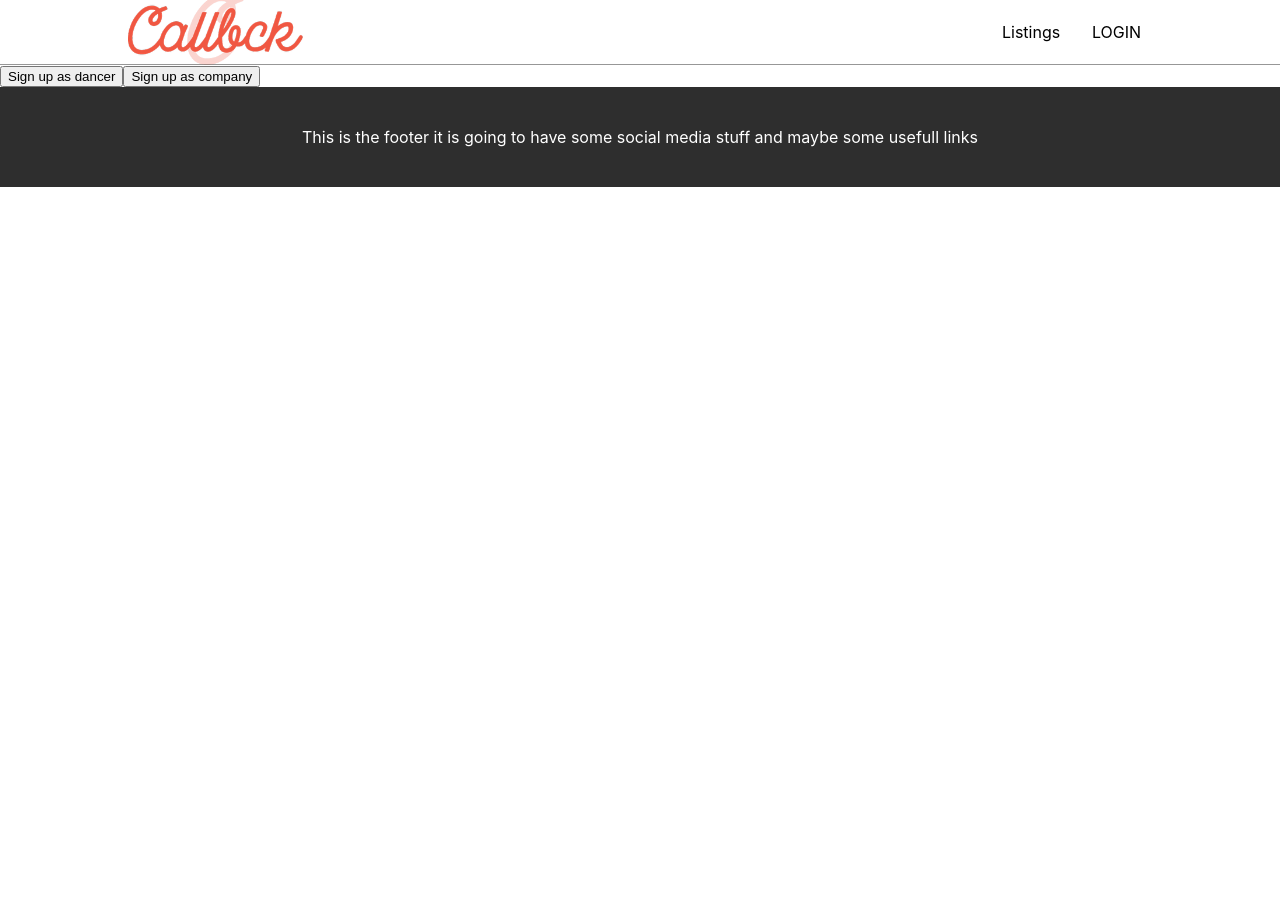
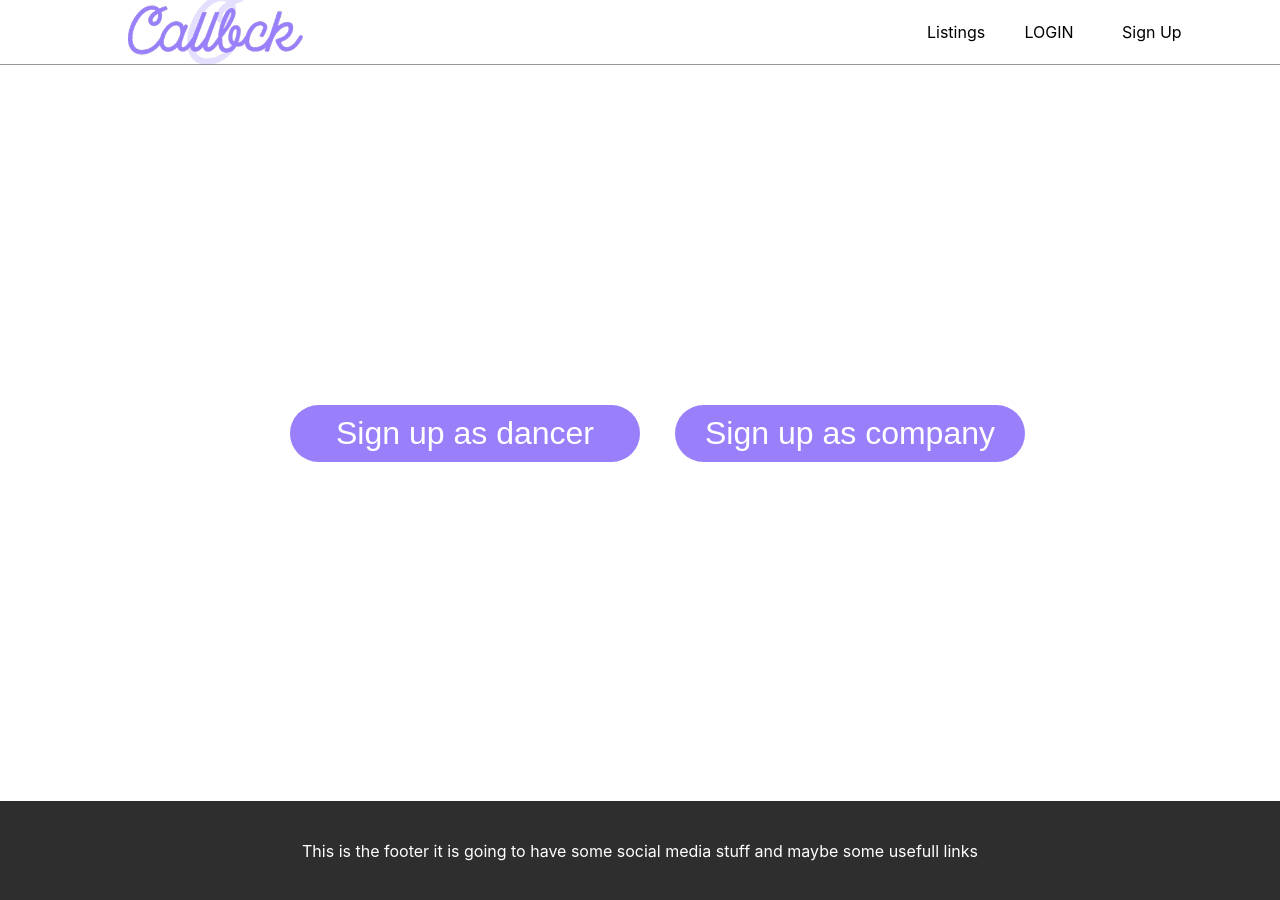
Before and after one commit to ItsAnyaS/Callbck, a React (Create React App) app in the folder client/: page /signup in a window 1280 px wide. Before the commit the page ends 800 px from the top, so only its background shows below. Built offline with nearby package versions, Linux system fonts and the light colour scheme; the HTML template or start-up script is replaced by a standard one.

Commit message:
added stlyling to sign up

```diff
--- a/client/src/components/AuthPage.js
+++ b/client/src/components/AuthPage.js
@@ -1,11 +1,12 @@
 import { useNavigate } from "react-router-dom"
+import '../styles/AuthPage.css'
 const AuthPage = () => {
     const navigate = useNavigate()
     return (
-        <main>
+        <main id="select-signup">
             <section>
-            <button onClick={()=> {navigate('/dancer/signup')}}>Sign up as dancer</button>
-            <button onClick={()=> {navigate('/company/signup')}}>Sign up as company</button>
+            <button className="hover" onClick={()=> {navigate('/dancer/signup')}}>Sign up as dancer</button>
+            <button className="hover" onClick={()=> {navigate('/company/signup')}}>Sign up as company</button>
             </section>
 
         </main>
--- a/client/src/components/ListingPage.js
+++ b/client/src/components/ListingPage.js
@@ -12,6 +12,7 @@ const ListingPage = () => {
         const getCurrentListing = async()=> {
             let req = await fetch(`http://localhost:3000/listings/${currentListingId}`)
             let res = await req.json()
+            console.log(res)
             if (currentListingId < 1){
                 setCurrentListingId(1)
             }
@@ -45,7 +46,7 @@ return (
         </header>
         <section id="listing-page-info">
             <h1>Description:</h1>
-            <p>{displayedListing?.description}</p>
+            <p id="listing-desc">{displayedListing?.description}</p>
             <h3>Location</h3>
             <p>{displayedListing?.location}</p>
             {/* <iframe referrerpolicy="no-referrer-when-downgrade"
@@ -54,12 +55,13 @@ return (
             </iframe> */}
             <h3>Prefered gender:</h3>
             <div id="listing-pref-gender-container">
-            {displayedListing?.dancer_gender?.map((item, index) => {
+            {displayedListing?.dancer_gender[0].map((item, index) => {
                 return (
-                    <p key={index} >{item}</p>
+                    <p className="gender-item" key={index} >{item}</p>
                 )
             })}
             </div>
+            <h3>Dance style:</h3>
             <p>{displayedListing?.style}</p>
             <h3>Years of expirence required: </h3>
             <p>{displayedListing?.years_of_expirence || '0'}</p>
@@ -75,7 +77,7 @@ return (
             <p>{displayedListing?.company?.location}</p>
         </section>
         <section id='listing-pagination-seciton'>
-       {currentListingId - 1 !== 0 ? <button className="lps-rb" onClick={()=> {setCurrentListingId(currentListingId - 1)}}>Previous listing</button>: <button className="lps-rb">Previous listing</button>}
+       {currentListingId - 1 !== 0 ? <button className="lps-rb" onClick={()=> {setCurrentListingId(currentListingId - 1)}}>Previous listing</button>: <button className="lps-rb no-pag">Previous listing</button>}
         <button onClick={()=> {setCurrentListingId(currentListingId + 1)}}>Next listing</button>
         </section>
     </main>
--- a/client/src/components/Navbar.js
+++ b/client/src/components/Navbar.js
@@ -34,13 +34,14 @@ useEffect(() => {
     return (
         <nav id='navbar'>
             <div onClick={()=> {navigate('/')}} id='logo'>
-                <img id='logo-img' src='../callbck-logo.webp'/>
+                <img id='logo-img' src='../callbck-logo-v2.png'/>
             </div>
             <ul id='nav-list'>
                 <NavLink style={{textDecoration: 'none', color: 'black'}} to='/search'><li className="nav-item">Listings</li></NavLink>
               { isLoggedIn&& <NavLink style={{textDecoration: 'none', color: 'black'}} to={`/${globalUser?.isDancer? 'dancer_profile': 'company_profile'}`}><li className="nav-item">Profile</li></NavLink>}
               { isLoggedIn&& <NavLink style={{textDecoration: 'none', color: 'black'}} onClick={handleSignOut} to={`/`}><li className="nav-item">Sign out</li></NavLink>}
               { !isLoggedIn&& <NavLink style={{textDecoration: 'none', color: 'black'}} to={`/login`}><li className="nav-item">LOGIN</li></NavLink>}
+              { !isLoggedIn&& <NavLink style={{textDecoration: 'none', color: 'black'}} to={`/signup`}><li className="nav-item">Sign Up</li></NavLink>}
             </ul>
         </nav>
     )
--- /dev/null
+++ b/client/src/styles/AuthPage.css
@@ -0,0 +1,22 @@
+#select-signup{
+    min-height: 92vh;
+    display: flex;
+    align-items: center;
+    justify-content: center;
+}
+
+#select-signup section {
+    display: flex;
+    align-items: center;
+    gap: 5%;
+}
+
+#select-signup section button {
+    min-width: 350px;
+    font-size: 2em;
+    padding: 10px 10px;
+    border-radius: 36px;
+    border: none;
+    background-color: #9980FA;
+    color: white;
+}
--- a/client/src/styles/CompanyProfile.css
+++ b/client/src/styles/CompanyProfile.css
@@ -83,9 +83,8 @@ height: 30px;
 font-size: 2em;
 padding: 10px 20px;
 border-radius: 36px;
-/* border: 1px solid black; */
 border: none;
-background-color: #F05742;
+background-color: #9980FA;
 color: white;
 }
 
--- a/client/src/styles/Home.css
+++ b/client/src/styles/Home.css
@@ -10,8 +10,8 @@ min-height: 80vh;
 width: 100%;
 display: flex;
 position: relative;
-background-color: #F05742;
-color: white;
+background-color: #eccc68;
+color: black;
 }
 
 
@@ -48,7 +48,7 @@ right: 0;
     font-size: 2em;
     border-radius: 5px;
     border: none;
-    background-color: #1e90ff;
+    background-color: #9980FA;
     color: white;
     cursor: pointer;
 }
@@ -68,7 +68,7 @@ right: 0;
     justify-content: center;
     flex-direction: column;
     text-align: center;
-    background-color: #1e90ff;
+    background-color: #9980FA;
     color: white;
 }
 
@@ -77,7 +77,7 @@ right: 0;
     font-size: 2em;
     border-radius: 5px;
     border: none;
-    background-color: #F05742;
+    background-color: #eccc68;
     color: white;
     cursor: pointer;
 }
--- a/client/src/styles/ListingPage.css
+++ b/client/src/styles/ListingPage.css
@@ -16,9 +16,22 @@
 
 #listing-page-info{}
 
+#listing-desc{
+    max-width: 80%;
+}
+
 #listing-pref-gender-container{
    display: flex;
-   gap: 10px;
+   gap: 20px;
+
+}
+
+.gender-item{
+    text-transform: capitalize;
+}
+
+#listing-page-info {
+    max-width: 70%;
 }
 
 #listing-page-company-section{
```
Also changed, not shown: client/public/callbck-logo-v2.png (added).
